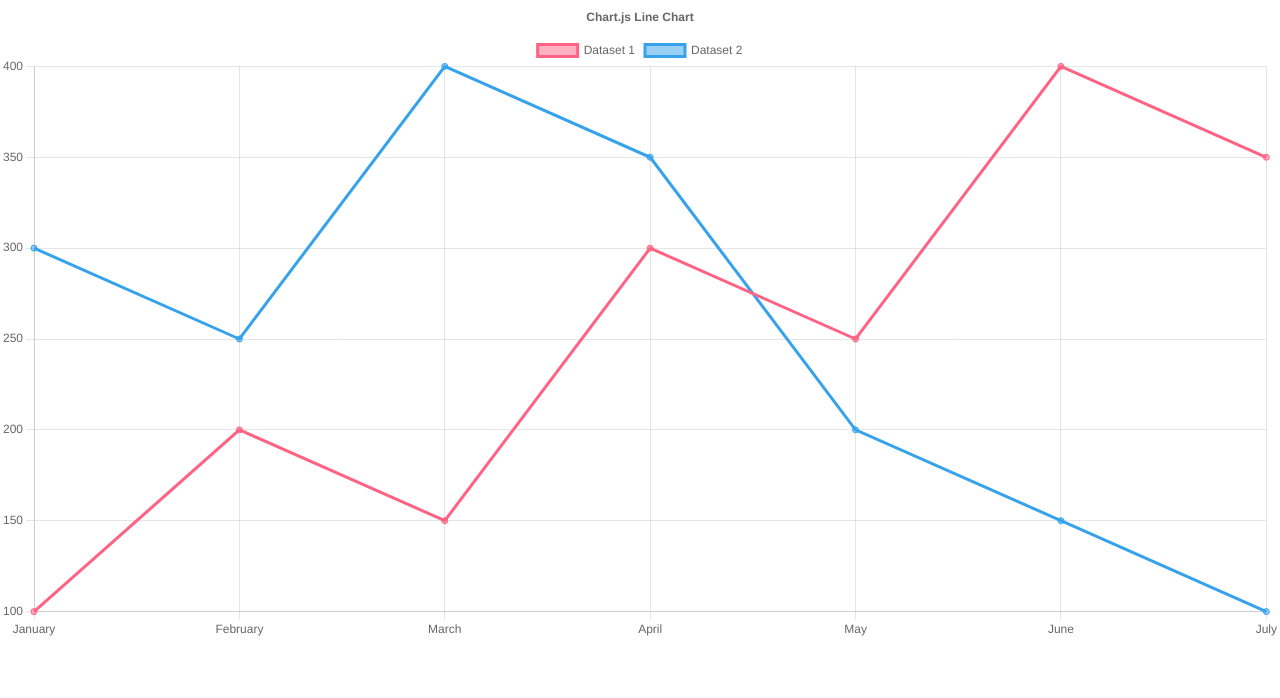
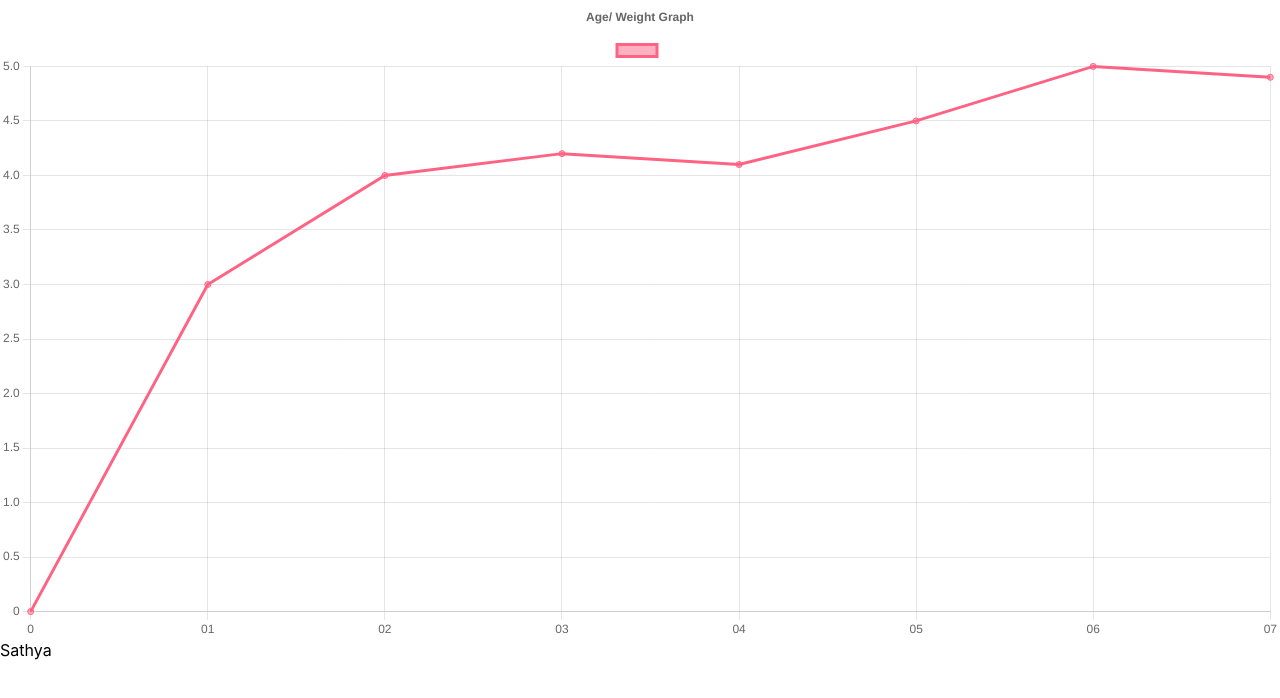
Before and after one commit to SathyaHemakanthi/mainProject, a React (Create React App) app in the folder igrowth/: page / in a window 1280 px wide. Shown: the top 698 px of the page. Built offline with nearby package versions, Linux system fonts and the light colour scheme.

Commit message:
graph
graph with sample data set

```diff
--- a/igrowth/package.json
+++ b/igrowth/package.json
@@ -11,6 +11,7 @@
     "react": "^18.2.0",
     "react-chartjs-2": "^5.2.0",
     "react-dom": "^18.2.0",
+    "react-router-dom": "^6.17.0",
     "react-scripts": "5.0.1",
     "web-vitals": "^2.1.4"
   },
--- a/igrowth/src/App.js
+++ b/igrowth/src/App.js
@@ -1,63 +1,18 @@
-import React from 'react';
-import {
-  Chart as ChartJS,
-  CategoryScale,
-  LinearScale,
-  PointElement,
-  LineElement,
-  Title,
-  Tooltip,
-  Legend,
-} from 'chart.js';
-import { Line } from 'react-chartjs-2';
+import React from 'react'
+import {BrowserRouter as Router, Route,Routes} from 'react-router-dom';
+import Graph from './graph.js'
 
-ChartJS.register(
-  CategoryScale,
-  LinearScale,
-  PointElement,
-  LineElement,
-  Title,
-  Tooltip,
-  Legend
-);
 
-export const options = {
-  responsive: true,
-  plugins: {
-    legend: {
-      position: 'top',
-    },
-    title: {
-      display: true,
-      text: 'Chart.js Line Chart',
-    },
-  },
-};
+function App() {
+  return (
+    <div>
+      <Router>
+        <Routes>
+          <Route exat path="/" element={<Graph/>} />
+        </Routes>
+      </Router>
+    </div>
+  );
+}
 
-const labels = ['January', 'February', 'March', 'April', 'May', 'June', 'July'];
-
-// Sample data (replace this with your own data)
-const dataset1Data = [100, 200, 150, 300, 250, 400, 350];
-const dataset2Data = [300, 250, 400, 350, 200, 150, 100];
-
-export const data = {
-  labels,
-  datasets: [
-    {
-      label: 'Dataset 1',
-      data: dataset1Data,
-      borderColor: 'rgb(255, 99, 132)',
-      backgroundColor: 'rgba(255, 99, 132, 0.5)',
-    },
-    {
-      label: 'Dataset 2',
-      data: dataset2Data,
-      borderColor: 'rgb(53, 162, 235)',
-      backgroundColor: 'rgba(53, 162, 235, 0.5)',
-    },
-  ],
-};
-
-export default function App() {
-  return <Line options={options} data={data} />;
-}
+export default App
--- /dev/null
+++ b/igrowth/src/graph.js
@@ -0,0 +1,63 @@
+import React from "react";
+import {
+  Chart as ChartJS,
+  CategoryScale,
+  LinearScale,
+  PointElement,
+  LineElement,
+  Title,
+  Tooltip,
+  Legend,
+} from "chart.js";
+import { Line } from "react-chartjs-2";
+
+ChartJS.register(
+  CategoryScale,
+  LinearScale,
+  PointElement,
+  LineElement,
+  Title,
+  Tooltip,
+  Legend
+);
+
+export const options = {
+  responsive: true,
+  plugins: {
+    legend: {
+      position: "top",
+    },
+    title: {
+      display: true,
+      text: "Age/ Weight Graph",
+    },
+  },
+};
+
+const labels = ["0", "01", "02", "03", "04", "05", "06", "07"];
+
+// Sample data (replace this with your own data)
+const dataset1Data = [0, 3, 4, 4.2, 4.1, 4.5, 5, 4.9];
+
+export const data = {
+  labels,
+  datasets: [
+    {
+      label: "",
+      data: dataset1Data,
+      borderColor: "rgb(255, 99, 132)",
+      backgroundColor: "rgba(255, 99, 132, 0.5)",
+    },
+  ],
+};
+
+function graph() {
+    return (
+        <div>
+            <Line options={options} data={data} />
+            Sathya
+        </div>
+      )
+}
+
+export default graph;
```
Also changed, not shown: igrowth/src/satya.html (deleted), 1 other file (tests, documents, lock files or other folders).
